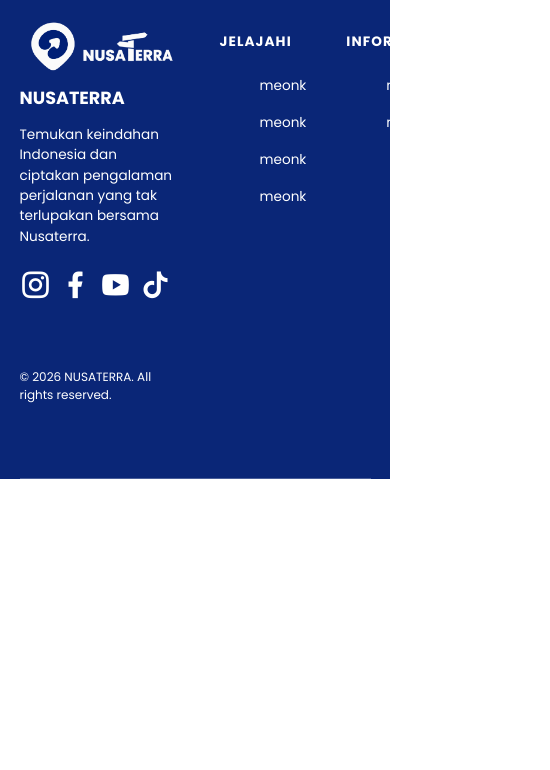
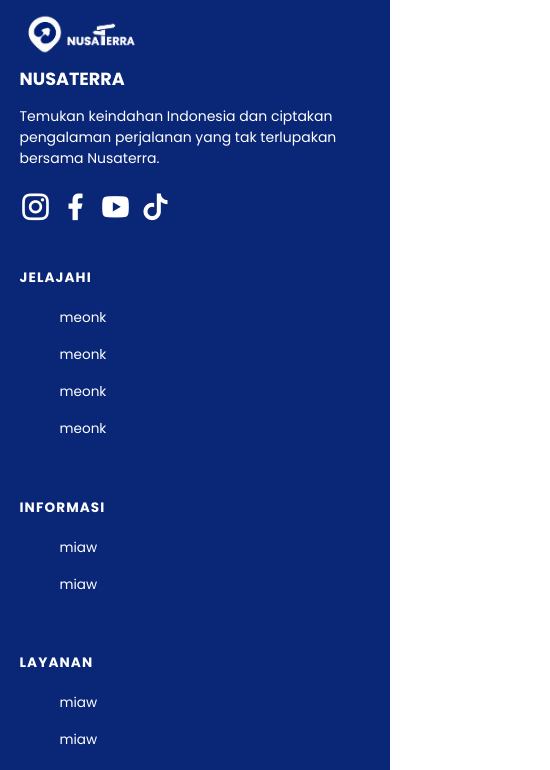
Before and after one commit to Asha-Imany/Final-Project, a plain HTML site: page about.html in a window 390 px wide. Shown: the part 894-1664 px from the top of the page, 550 px wide, since content can reach past the window. Before the commit the page ends 1373 px from the top, so only its background shows below. Drawn offline with nearby package versions, Linux system fonts and the light colour scheme.

```diff
--- a/css/about.css
+++ b/css/about.css
@@ -155,15 +155,14 @@ body {
 .footer {
   background: #0A2677;
   color: #fff;
-  padding: 20px 5vw 0;
+  padding: 15px 5vw 0;
 }
 
 .footer-top {
   display: grid;
-  grid-template-columns: 1.4fr 1fr 1fr 1.2fr;
-  gap: 40px;
-  padding-bottom: 50px;
-  border-bottom: 1px solid rgba(255, 255, 255, 0.25);
+  grid-template-columns: 1fr auto auto auto;
+  column-gap: 200px;
+  align-items: start;
 }
 
 .footer-logo img {
@@ -210,20 +209,6 @@ body {
   font-family: "Poppins", system-ui, sans-serif;
 }
 
-.footer- {
-  display: grid;
-  grid-template-columns: 1fr auto auto auto;  /* brand | jelajahi | informasi | layanan */
-  column-gap: 80px;                           /* jarak antar kolom link */
-  align-items: start;
-}
-
-/* biar teks link tidak menjorok (bawaan padding <ul>) */
-.footer-links ul {
-  list-style: none;
-  padding-left: 0;
-  margin: 0;
-}
-
 .footer-links {
   list-style: none;
   font-family: "Poppins", system-ui, sans-serif;
@@ -259,14 +244,6 @@ body {
   transition: background 0.2s, color 0.2s, transform 0.2s;
 }
 
-.footer-social a:hover,
-.footer-social a:focus-visible,
-.footer-social a:active {
-  background: #fff;
-  color: #eaedf5;   /* ganti dengan biru dongker footer kamu */
-  transform: scale(1.08);
-}
-
 .footer-bottom {
   display: flex;
   align-items: center;
@@ -288,3 +265,88 @@ body {
 .footer-bottom a:hover {
   opacity: 0.7;
 }
+
+/* Laptop: ≤ 1200px */
+@media (max-width: 1200px) {
+  .footer-top {
+    column-gap: 56px;
+  }
+}
+
+/* Tablet landscape: ≤ 993px */
+@media (max-width: 993px) {
+  .footer-top {
+    column-gap: 40px;
+  }
+
+  .footer-logo img {
+    width: 140px;
+  }
+
+  .footer-desc {
+    max-width: 280px;
+  }
+}
+
+/* Tablet portrait: ≤ 768px */
+@media (max-width: 768px) {
+  .footer-top {
+    grid-template-columns: repeat(3, 1fr);  /* 3 kolom link rata */
+    row-gap: 40px;
+    column-gap: 24px;
+  }
+
+  /* logo + deskripsi pindah ke baris sendiri di atas */
+  .footer-logo {
+    grid-column: 1 / -1;
+  }
+
+  .footer-desc {
+    max-width: 420px;
+  }
+}
+
+/* HP besar: ≤ 617px */
+@media (max-width: 617px) {
+  .footer-top {
+    grid-template-columns: 1fr 1fr;  /* 2 kolom */
+    row-gap: 32px;
+  }
+
+  .footer-social a {
+    width: 44px;
+    height: 44px;
+    font-size: 22px;
+  }
+}
+
+/* HP standar: ≤ 450px */
+@media (max-width: 450px) {
+  .footer-top {
+    grid-template-columns: 1fr;      /* 1 kolom, ditumpuk */
+    row-gap: 28px;
+  }
+
+  .footer-logo img {
+    width: 120px;
+  }
+
+  .footer-desc {
+    max-width: 100%;
+    font-size: 14px;
+  }
+
+  .footer-heading {
+    margin-bottom: 8px;
+  }
+
+  .footer-social {
+    gap: 12px;
+  }
+
+  .footer-social a {
+    width: 40px;
+    height: 40px;
+    font-size: 20px;
+  }
+}
```
